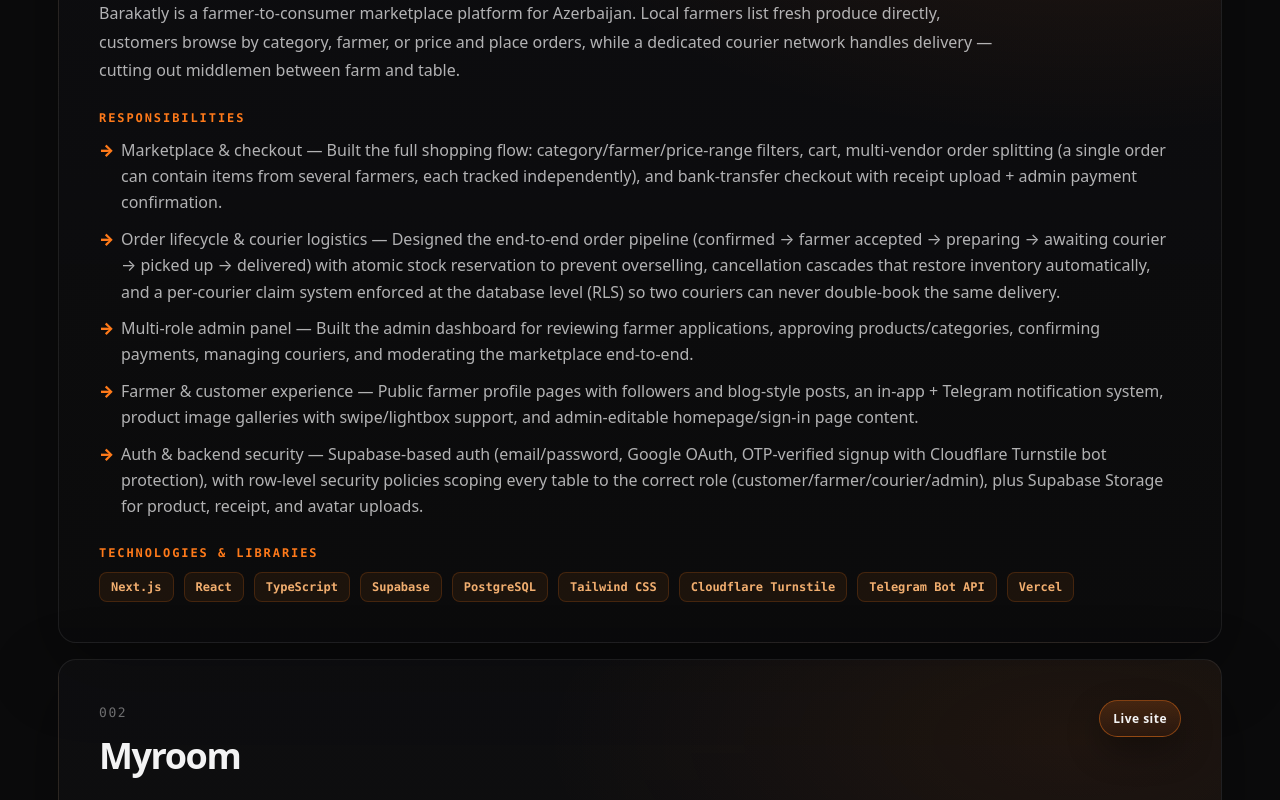
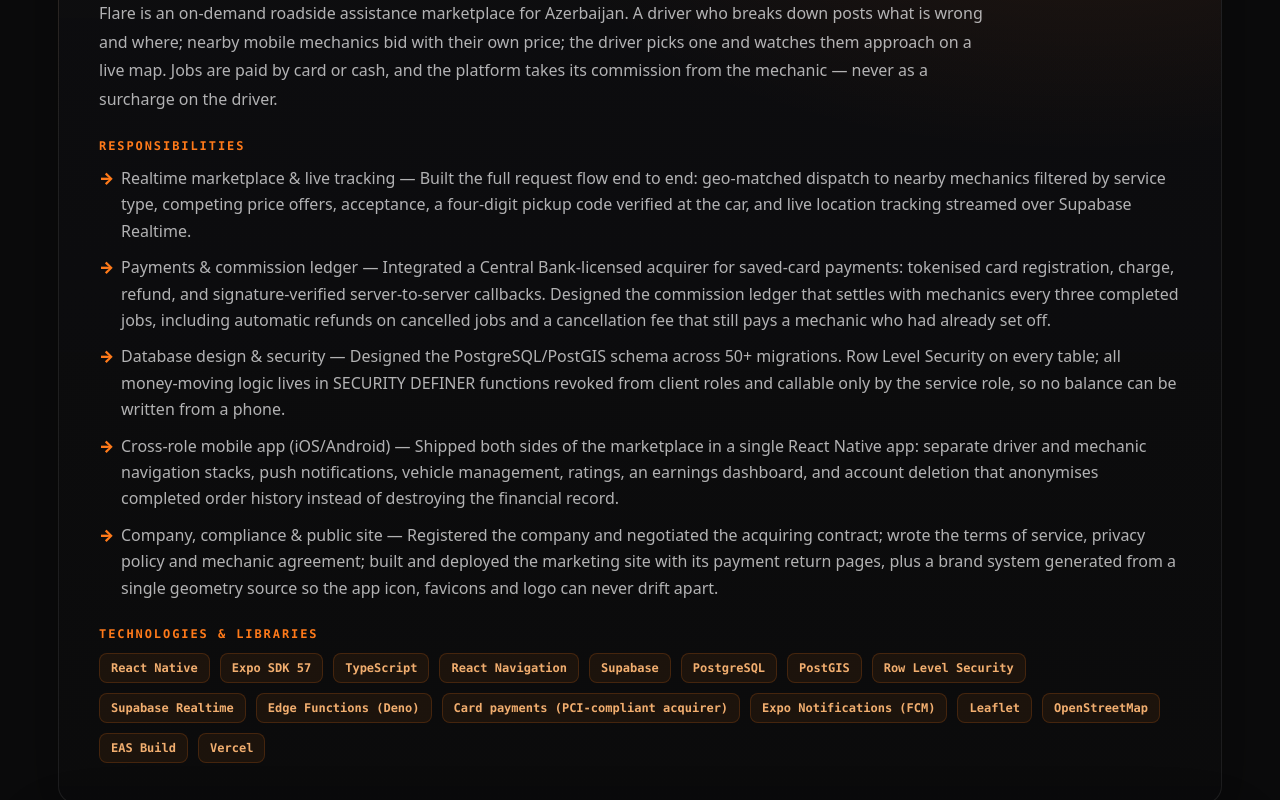
Before and after one commit to Alikh0801/Portfolio, a React (Vite) app in the folder client/: page / in a window 1280 px wide. Shown: the part 1220-2020 px from the top of the page. Built offline with nearby package versions, Linux system fonts and the light colour scheme.

Commit message:
Add Flare as the first portfolio entry
Co-Authored-By: Claude Opus 5 <noreply@anthropic.com>
Claude-Session: https://claude.ai/code/session_01U76T5ZKgDDkiAF24CmvZkR

```diff
--- a/client/src/data/projects.ts
+++ b/client/src/data/projects.ts
@@ -9,6 +9,38 @@ export type Project = {
 
 // Replace these examples with your real projects.
 export const projects: Project[] = [
+  {
+    title: "Flare",
+    imageUrl: "#",
+    siteUrl: "https://flareaz.app/",
+    description:
+      "Flare is an on-demand roadside assistance marketplace for Azerbaijan. A driver who breaks down posts what is wrong and where; nearby mobile mechanics bid with their own price; the driver picks one and watches them approach on a live map. Jobs are paid by card or cash, and the platform takes its commission from the mechanic — never as a surcharge on the driver.",
+    responsibilities: [
+      "Realtime marketplace & live tracking — Built the full request flow end to end: geo-matched dispatch to nearby mechanics filtered by service type, competing price offers, acceptance, a four-digit pickup code verified at the car, and live location tracking streamed over Supabase Realtime.",
+      "Payments & commission ledger — Integrated a Central Bank-licensed acquirer for saved-card payments: tokenised card registration, charge, refund, and signature-verified server-to-server callbacks. Designed the commission ledger that settles with mechanics every three completed jobs, including automatic refunds on cancelled jobs and a cancellation fee that still pays a mechanic who had already set off.",
+      "Database design & security — Designed the PostgreSQL/PostGIS schema across 50+ migrations. Row Level Security on every table; all money-moving logic lives in SECURITY DEFINER functions revoked from client roles and callable only by the service role, so no balance can be written from a phone.",
+      "Cross-role mobile app (iOS/Android) — Shipped both sides of the marketplace in a single React Native app: separate driver and mechanic navigation stacks, push notifications, vehicle management, ratings, an earnings dashboard, and account deletion that anonymises completed order history instead of destroying the financial record.",
+      "Company, compliance & public site — Registered the company and negotiated the acquiring contract; wrote the terms of service, privacy policy and mechanic agreement; built and deployed the marketing site with its payment return pages, plus a brand system generated from a single geometry source so the app icon, favicons and logo can never drift apart.",
+    ],
+    technologies: [
+      "React Native",
+      "Expo SDK 57",
+      "TypeScript",
+      "React Navigation",
+      "Supabase",
+      "PostgreSQL",
+      "PostGIS",
+      "Row Level Security",
+      "Supabase Realtime",
+      "Edge Functions (Deno)",
+      "Card payments (PCI-compliant acquirer)",
+      "Expo Notifications (FCM)",
+      "Leaflet",
+      "OpenStreetMap",
+      "EAS Build",
+      "Vercel",
+    ],
+  },
   {
     title: "Barakatly",
     imageUrl: "#",
```
